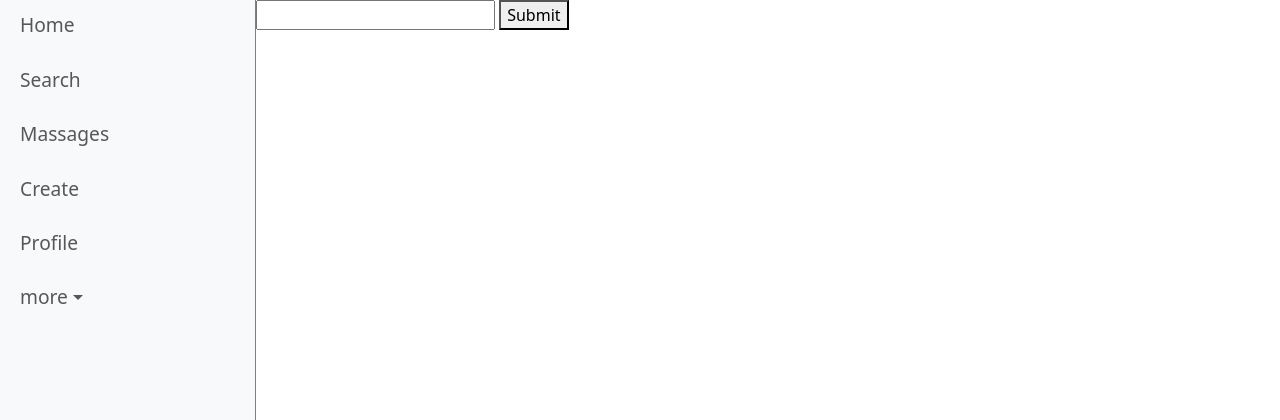
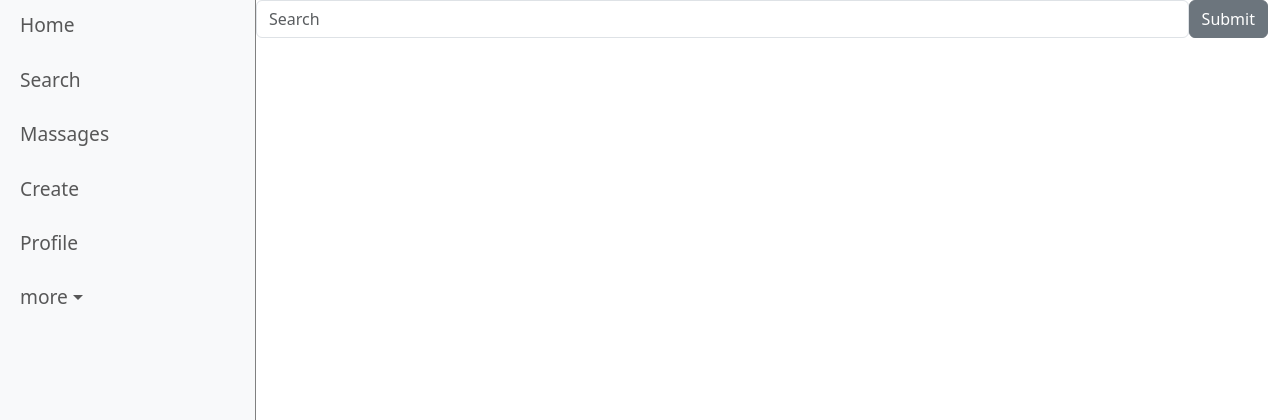
Before and after one commit to Lenkly2/insta, a Django app: page /search/ in a window 1280 px wide. Shown: the top 420 px of the page. Run offline with Django 5.2, Linux system fonts and the light colour scheme; the visitor is signed in with stand-in values (Sample User, id 1).

Commit message:
finaaaal

```diff
--- a/template/mcpcreate.html
+++ b/template/mcpcreate.html
@@ -4,6 +4,6 @@
     <form method="post" enctype="multipart/form-data">
         {% csrf_token %}
         {{form.as_p}}
-        <button type="submit">submit</button>
+        <button type="submit" class="btn btn-secondary">submit</button>
     </form>
 {% endblock %}
--- a/template/search.html
+++ b/template/search.html
@@ -3,8 +3,11 @@
 {% block content %}
     <form method="get" action="{% url 'search'%}">
         {% csrf_token %}
-        <input type="text" name="searchinput" placeholder="">
-        <button type="submit">Submit</button>
+        <div style="display: flex;">
+            <input type="text" name="searchinput" placeholder="Search" class="form-control search-input" style="width: 95%;">
+            <button type="submit" class="btn btn-secondary">Submit</button>
+        </div>
+
     </form>
 
 {% endblock %}
```
Also changed, not shown: template/massagelist.html (+6 -2 lines), media/media/Знімок_екрана_210.png (added).
